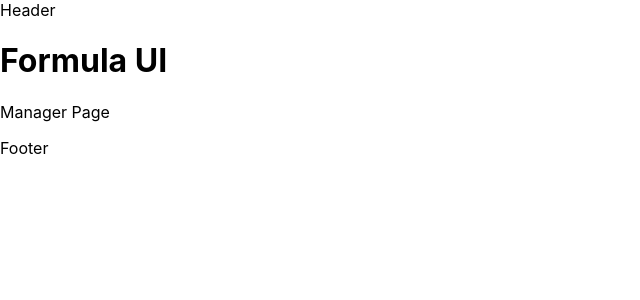
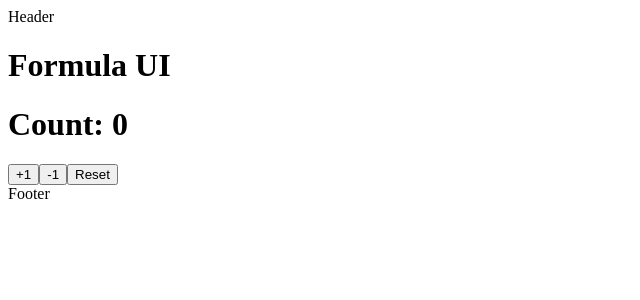
Before and after one commit to aaronsisler/applications.formula.ui, a Next.js app: page / in a window 1280 px wide. Shown: the top 300 px of the page, without its empty margins (0-640 px from the left). Built offline with nearby package versions, Linux system fonts and the light colour scheme.

Commit message:
Adding in redux for next with basic counter example

```diff
--- a/package.json
+++ b/package.json
@@ -10,14 +10,17 @@
     "gen:page": "node ./node_modules/@ebsolutions/generate-react-templates --type=PAGE"
   },
   "dependencies": {
+    "axios": "^0.21.1",
     "classnames": "^2.3.1",
     "next": "^11.0.0",
+    "next-redux-wrapper": "^7.0.2",
     "postcss-flexbugs-fixes": "^5.0.2",
     "postcss-preset-env": "^6.7.0",
     "react": "^17.0.2",
     "react-dom": "^17.0.2",
     "react-redux": "^7.2.4",
     "redux": "^4.1.0",
+    "redux-devtools-extension": "^2.13.9",
     "tailwindcss": "^2.1.4"
   },
   "devDependencies": {
--- /dev/null
+++ b/src/actions/counter.ts
@@ -0,0 +1,12 @@
+//Action Types
+export const INCREMENT_COUNTER = "INCREMENT_COUNTER";
+export const DECREMENT_COUNTER = "DECREMENT_COUNTER";
+
+//Action Creator
+export const incrementCounter = () => ({
+  type: INCREMENT_COUNTER
+});
+
+export const decrementCounter = () => ({
+  type: DECREMENT_COUNTER
+});
--- /dev/null
+++ b/src/components/counter.tsx
@@ -0,0 +1,35 @@
+import { useSelector, useDispatch } from "react-redux";
+
+const useCounter = () => {
+  const count = useSelector((state) => state.count);
+  const dispatch = useDispatch();
+  const increment = () =>
+    dispatch({
+      type: "INCREMENT"
+    });
+  const decrement = () =>
+    dispatch({
+      type: "DECREMENT"
+    });
+  const reset = () =>
+    dispatch({
+      type: "RESET"
+    });
+  return { count, increment, decrement, reset };
+};
+
+const Counter = () => {
+  const { count, increment, decrement, reset } = useCounter();
+  return (
+    <div>
+      <h1>
+        Count: <span>{count}</span>
+      </h1>
+      <button onClick={increment}>+1</button>
+      <button onClick={decrement}>-1</button>
+      <button onClick={reset}>Reset</button>
+    </div>
+  );
+};
+
+export default Counter;
--- a/src/pages/_app.tsx
+++ b/src/pages/_app.tsx
@@ -1,7 +1,12 @@
-import "../styles/globals.scss";
-import type { AppProps } from "next/app";
+import { Provider } from "react-redux";
+import { useStore } from "../store";
 
-function MyApp({ Component, pageProps }: AppProps) {
-  return <Component {...pageProps} />;
+export default function App({ Component, pageProps }) {
+  const store = useStore(pageProps.initialReduxState);
+
+  return (
+    <Provider store={store}>
+      <Component {...pageProps} />
+    </Provider>
+  );
 }
-export default MyApp;
--- a/src/pages/index.tsx
+++ b/src/pages/index.tsx
@@ -1,5 +1,26 @@
 import Head from "next/head";
-import { Hyperlink } from "../atoms/hyperlink";
+import Counter from "../components/counter";
+// import { Hyperlink } from "../atoms/hyperlink";
+
+// const LandingPage = () => {
+//   return (
+//     <>
+//       <Head>
+//         <title>Formula UI: Landing Page</title>
+//       </Head>
+//       <header>Header</header>
+//       <main>
+//         <h1>Formula UI</h1>
+//         <p>
+//           <Hyperlink title="Manager Page" href="/manager" />
+//         </p>
+//       </main>
+//       <footer>Footer</footer>
+//     </>
+//   );
+// };
+
+// export default LandingPage;
 
 const LandingPage = () => {
   return (
@@ -10,9 +31,7 @@ const LandingPage = () => {
       <header>Header</header>
       <main>
         <h1>Formula UI</h1>
-        <p>
-          <Hyperlink title="Manager Page" href="/manager" />
-        </p>
+        <Counter />
       </main>
       <footer>Footer</footer>
     </>
--- /dev/null
+++ b/src/reducers/counter.ts
@@ -0,0 +1,16 @@
+import { AnyAction } from "redux";
+
+import { DECREMENT_COUNTER, INCREMENT_COUNTER } from "../actions/counter";
+
+const counterReducer = (state = { count: 0 }, action: AnyAction) => {
+  switch (action.type) {
+    case INCREMENT_COUNTER:
+      return { ...state, count: state.count + 1 };
+    case DECREMENT_COUNTER:
+      return { ...state, count: state.count - 1 };
+    default:
+      return { ...state };
+  }
+};
+
+export default counterReducer;
--- /dev/null
+++ b/src/store/index.ts
@@ -0,0 +1,74 @@
+import { useMemo } from "react";
+import { createStore, applyMiddleware } from "redux";
+import { composeWithDevTools } from "redux-devtools-extension";
+
+let store;
+
+const initialState = {
+  lastUpdate: 0,
+  light: false,
+  count: 0
+};
+
+const reducer = (state = initialState, action) => {
+  switch (action.type) {
+    case "TICK":
+      return {
+        ...state,
+        lastUpdate: action.lastUpdate,
+        light: !!action.light
+      };
+    case "INCREMENT":
+      return {
+        ...state,
+        count: state.count + 1
+      };
+    case "DECREMENT":
+      return {
+        ...state,
+        count: state.count - 1
+      };
+    case "RESET":
+      return {
+        ...state,
+        count: initialState.count
+      };
+    default:
+      return state;
+  }
+};
+
+function initStore(preloadedState = initialState) {
+  return createStore(
+    reducer,
+    preloadedState,
+    composeWithDevTools(applyMiddleware())
+  );
+}
+
+export const initializeStore = (preloadedState) => {
+  let _store = store ?? initStore(preloadedState);
+
+  // After navigating to a page with an initial Redux state, merge that state
+  // with the current state in the store, and create a new store
+  if (preloadedState && store) {
+    _store = initStore({
+      ...store.getState(),
+      ...preloadedState
+    });
+    // Reset the current store
+    store = undefined;
+  }
+
+  // For SSG and SSR always create a new store
+  if (typeof window === "undefined") return _store;
+  // Create the store once in the client
+  if (!store) store = _store;
+
+  return _store;
+};
+
+export function useStore(initialState) {
+  const store = useMemo(() => initializeStore(initialState), [initialState]);
+  return store;
+}
```
Also changed, not shown: src/reducers/root.ts (added, +8 -0 lines), 1 other file (tests, documents, lock files or other folders).
